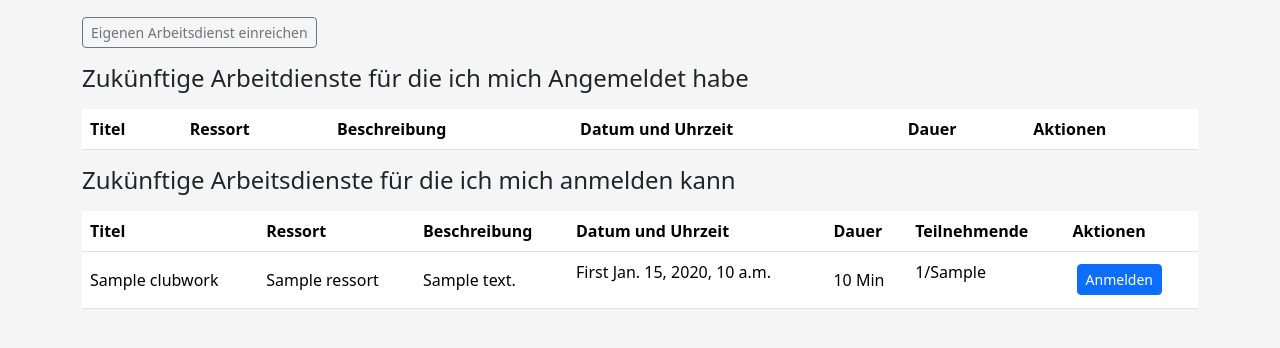
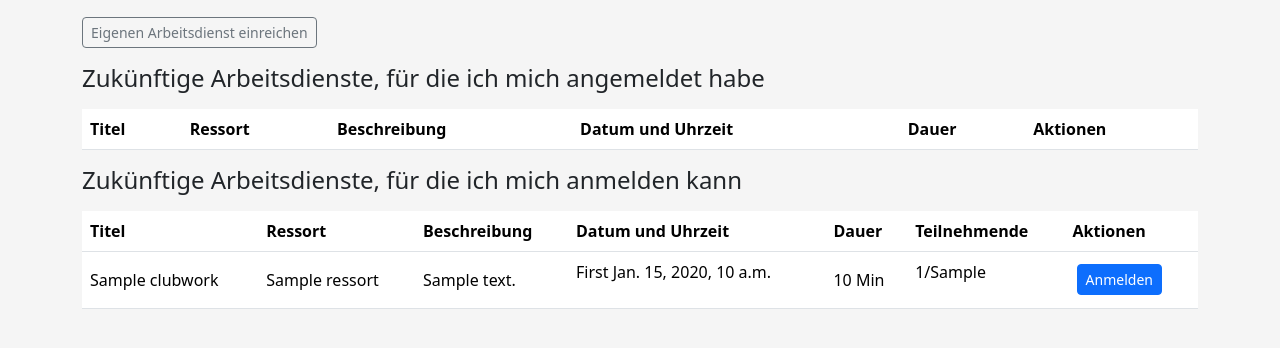
Before and after one commit to sv03berlin/sv03, a Django app: template clubapp/clubwork/templates/clubwork.html in a window 1280 px wide. Shown: the part 209-557 px from the top of the page. Run offline with Django 4.2, Linux system fonts and the light colour scheme; the template is opened without the code that fills it: most values are stand-ins (such as "Sample title", 1, 10 or a date in 2020); lists and menus that the app fills with data are empty; some libraries are stand-ins or nearby versions.

Commit message:
fix typos (#132)
* fix typos

* remove

```diff
--- a/clubapp/clubwork/templates/clubwork.html
+++ b/clubapp/clubwork/templates/clubwork.html
@@ -13,10 +13,10 @@
 
     <a class="btn btn-outline-secondary btn-sm mb-3" href="{% url 'add_own_clubwork' %}" data-bs-toggle="tooltip" title="Einen Arbeitsdienst nachtragen, den ich selbstständig oder in Absprache durchgeführt habe">Eigenen Arbeitsdienst einreichen</a>
 
-    <p class="h4 mb-3">Zukünftige Arbeitdienste für die ich mich Angemeldet habe</p>
+    <p class="h4 mb-3">Zukünftige Arbeitsdienste, für die ich mich angemeldet habe</p>
     {% include 'user_clubwork.html' with clubworks=upcoming_clubwork_user user=user %}
 
-    <p class="h4 mb-3">Zukünftige Arbeitsdienste für die ich mich anmelden kann</p>
+    <p class="h4 mb-3">Zukünftige Arbeitsdienste, für die ich mich anmelden kann</p>
     {% include 'clubwork_future.html' with clubworks=clubworks user=user %}
 
 </div>
--- a/clubapp/templates/base.html
+++ b/clubapp/templates/base.html
@@ -61,8 +61,8 @@
                                         <li><hr class="dropdown-divider"></li>
                                         <h6 class="dropdown-header">Ressortleitung</h6>
                                         <li><a class="dropdown-item" href="{% url 'approve_clubwork_overview' %}">Arbeitsdienste genehmigen</a></li>
-                                        <li><a class="dropdown-item" href="{% url 'clubwork_history' %}">Alle Arbeitsdienstteilnahmen</a></li>
-                                        <li><a class="dropdown-item" href="{% url 'clubwork_all' %}">Alle ausgeschriebenen Arbeitsdienst</a></li>
+                                        <li><a class="dropdown-item" href="{% url 'clubwork_history' %}">Arbeitsdienstteilnahmen</a></li>
+                                        <li><a class="dropdown-item" href="{% url 'clubwork_all' %}">Ausgeschriebenen Arbeitsdienste</a></li>
                                         {% endif %}
                                     </ul>
                                 </div>
```
